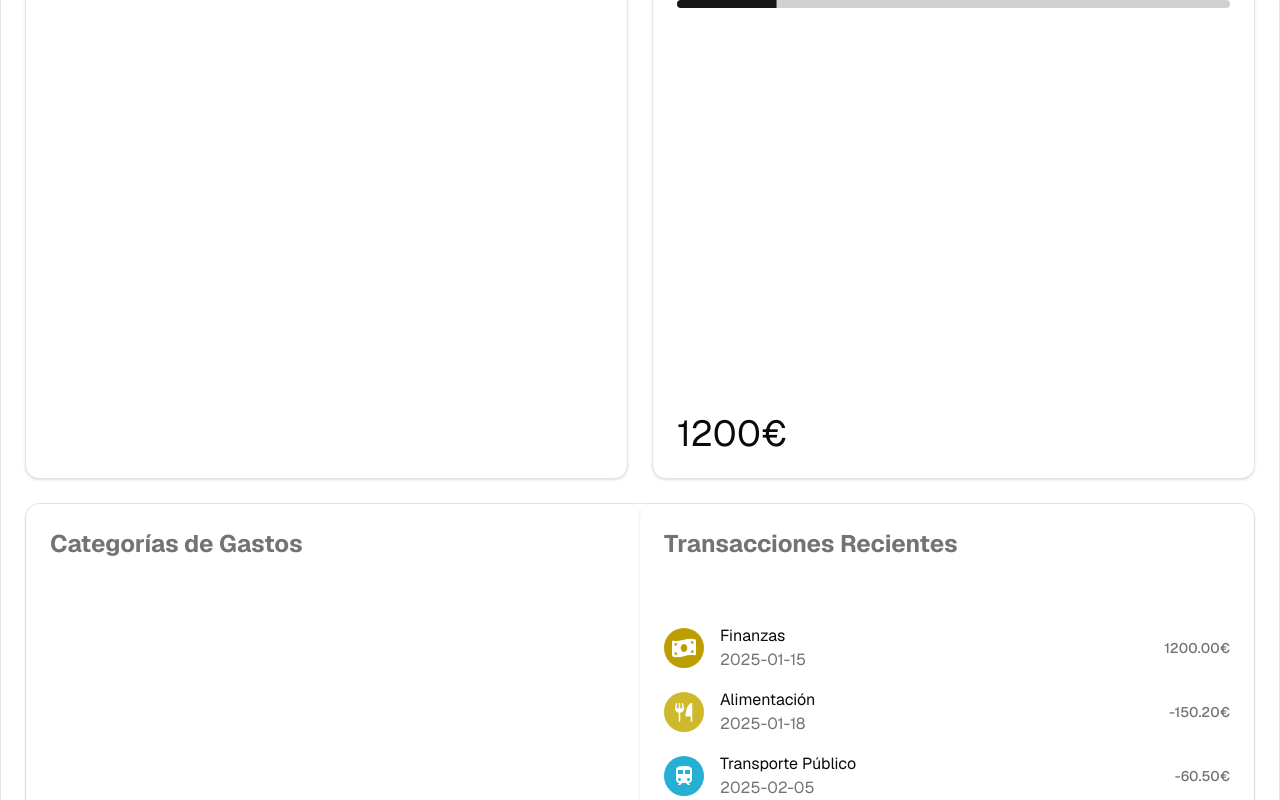
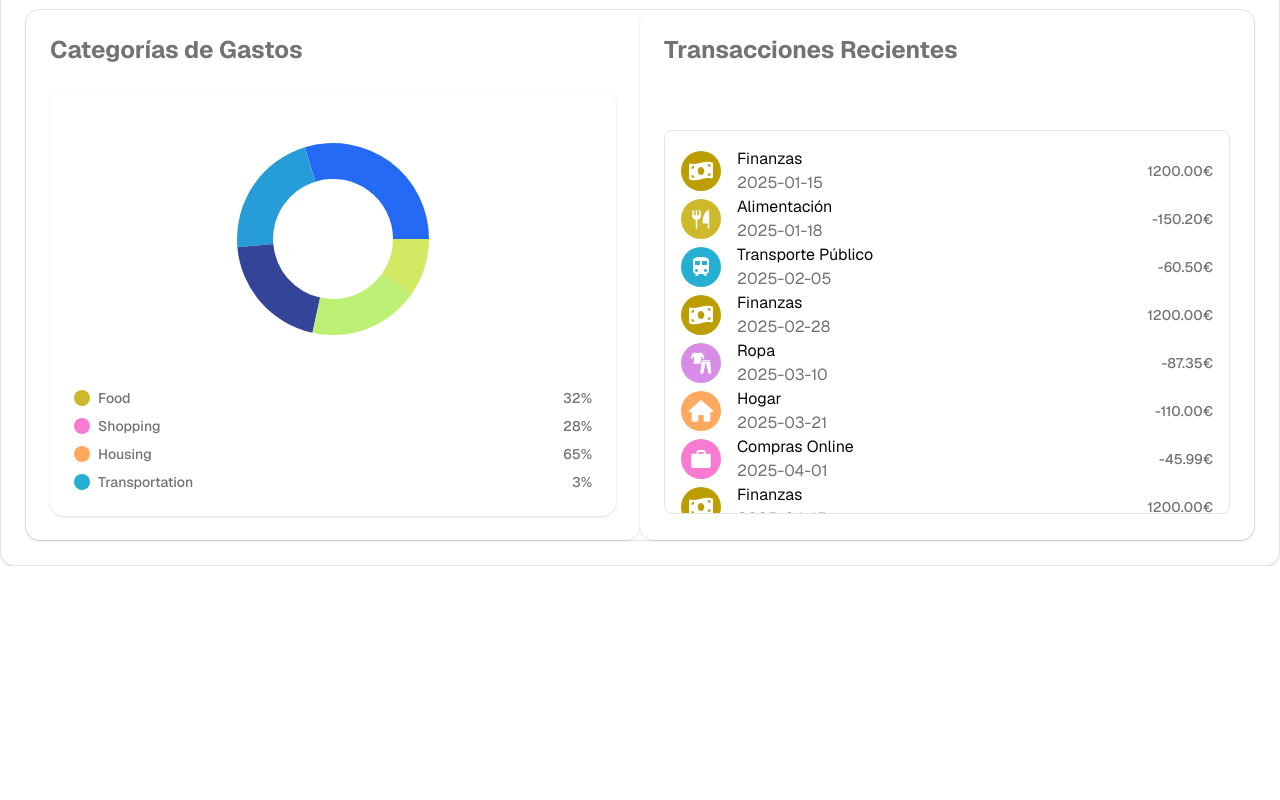
Before and after one commit to ibraSanusi/expensive-manager, a Next.js app: page /pages/dashboard in a window 1280 px wide. Shown: the part 740-1540 px from the top of the page. After the commit the page ends 1306 px from the top, so only its background shows below. Built offline with nearby package versions, Linux system fonts and the light colour scheme.

Commit message:
style: anadido escroll area para las transacciones recientes

```diff
--- /dev/null
+++ b/components/scroll-area-demo.tsx
@@ -0,0 +1,41 @@
+import * as React from "react";
+
+import { ScrollArea } from "@/components/ui/scroll-area";
+import { RecentTransaction } from "@/lib";
+
+export function RecentTransactionsSrollArea({
+  recentTransactions,
+}: {
+  recentTransactions: RecentTransaction[];
+}) {
+  return (
+    <ScrollArea className="h-96 w-full rounded-md border">
+      <ul className="p-4">
+        {recentTransactions.map((transaction) => {
+          const Icon = transaction.icon;
+
+          return (
+            <li key={transaction.categoria} className="flex items-center gap-4">
+              <div className="relative">
+                <div
+                  className="size-10 rounded-full"
+                  style={{ backgroundColor: transaction.fill }}
+                />
+                <Icon className="absolute inset-0 m-auto size-6 text-white" />
+              </div>
+              <div className="flex w-full flex-col">
+                <h3>{transaction.categoria}</h3>
+                <span className="text-muted-foreground text-md">
+                  {transaction.fecha_valor}
+                </span>
+              </div>
+              <span className="text-muted-foreground text-sm font-medium">
+                {transaction.importe.toFixed(2)}€
+              </span>
+            </li>
+          );
+        })}
+      </ul>
+    </ScrollArea>
+  );
+}
--- a/components/summary/RecentTransactions.tsx
+++ b/components/summary/RecentTransactions.tsx
@@ -2,50 +2,14 @@
 
 import { Card, CardContent, CardHeader, CardTitle } from "@/components/ui/card";
 import { useTransactionStore } from "@/lib/store/useTransactionStore";
-import { formatRecentTransactions } from "@/lib";
-
-// Ahora puedo crear un array de transacciones recientes
-// con los datos de las categorias y el icono segun la categoria
-
-// const recentTransactions = [
-//   {
-//     name: "Food",
-//     value: 45,
-//     fill: "var(--color-food)",
-//     category: "Dining",
-//     date: "Apr 24",
-//     icon: PiForkKnifeFill,
-//   },
-//   {
-//     name: "Shopping",
-//     value: 129,
-//     fill: "var(--color-shopping)",
-//     category: "Shopping",
-//     date: "Apr 22",
-//     icon: IoMdBriefcase,
-//   },
-//   {
-//     name: "Housing",
-//     value: 650,
-//     fill: "var(--color-housing)",
-//     category: "Housing",
-//     date: "Apr 20",
-//     icon: FaHouse,
-//   },
-//   {
-//     name: "Transportation",
-//     value: 30,
-//     fill: "var(--color-transportation)",
-//     category: "Housing",
-//     date: "Apr 18",
-//     icon: FaBusSimple,
-//   },
-// ];
+import { formatRecentTransactions, RecentTransaction } from "@/lib";
+import { RecentTransactionsSrollArea } from "../scroll-area-demo";
 
 export function RecentTransactions() {
   const { transactions } = useTransactionStore();
 
-  const recentTransactions = formatRecentTransactions(transactions);
+  const recentTransactions: RecentTransaction[] =
+    formatRecentTransactions(transactions);
 
   return (
     <Card className="flex flex-col gap-16 border-none">
@@ -56,33 +20,9 @@
       </CardHeader>
       <CardContent className="flex flex-col gap-3">
         <ul className="flex h-full w-full flex-col justify-center gap-4">
-          {recentTransactions.map((transaction) => {
-            const Icon = transaction.icon;
-
-            return (
-              <li
-                key={transaction.categoria}
-                className="flex items-center gap-4"
-              >
-                <div className="relative">
-                  <div
-                    className="size-10 rounded-full"
-                    style={{ backgroundColor: transaction.fill }}
-                  />
-                  <Icon className="absolute inset-0 m-auto size-6 text-white" />
-                </div>
-                <div className="flex w-full flex-col">
-                  <h3>{transaction.categoria}</h3>
-                  <span className="text-muted-foreground text-md">
-                    {transaction.fecha_valor}
-                  </span>
-                </div>
-                <span className="text-muted-foreground text-sm font-medium">
-                  {transaction.importe.toFixed(2)}€
-                </span>
-              </li>
-            );
-          })}
+          <RecentTransactionsSrollArea
+            recentTransactions={recentTransactions}
+          />
         </ul>
       </CardContent>
     </Card>
--- /dev/null
+++ b/components/ui/scroll-area.tsx
@@ -0,0 +1,48 @@
+"use client";
+
+import * as React from "react";
+import * as ScrollAreaPrimitive from "@radix-ui/react-scroll-area";
+
+import { cn } from "@/lib/utils";
+
+const ScrollArea = React.forwardRef<
+  React.ElementRef<typeof ScrollAreaPrimitive.Root>,
+  React.ComponentPropsWithoutRef<typeof ScrollAreaPrimitive.Root>
+>(({ className, children, ...props }, ref) => (
+  <ScrollAreaPrimitive.Root
+    ref={ref}
+    className={cn("relative overflow-hidden", className)}
+    {...props}
+  >
+    <ScrollAreaPrimitive.Viewport className="h-full w-full rounded-[inherit]">
+      {children}
+    </ScrollAreaPrimitive.Viewport>
+    <ScrollBar />
+    <ScrollAreaPrimitive.Corner />
+  </ScrollAreaPrimitive.Root>
+));
+ScrollArea.displayName = ScrollAreaPrimitive.Root.displayName;
+
+const ScrollBar = React.forwardRef<
+  React.ElementRef<typeof ScrollAreaPrimitive.ScrollAreaScrollbar>,
+  React.ComponentPropsWithoutRef<typeof ScrollAreaPrimitive.ScrollAreaScrollbar>
+>(({ className, orientation = "vertical", ...props }, ref) => (
+  <ScrollAreaPrimitive.ScrollAreaScrollbar
+    ref={ref}
+    orientation={orientation}
+    className={cn(
+      "flex touch-none transition-colors select-none",
+      orientation === "vertical" &&
+        "h-full w-2.5 border-l border-l-transparent p-[1px]",
+      orientation === "horizontal" &&
+        "h-2.5 flex-col border-t border-t-transparent p-[1px]",
+      className,
+    )}
+    {...props}
+  >
+    <ScrollAreaPrimitive.ScrollAreaThumb className="bg-border relative flex-1 rounded-full" />
+  </ScrollAreaPrimitive.ScrollAreaScrollbar>
+));
+ScrollBar.displayName = ScrollAreaPrimitive.ScrollAreaScrollbar.displayName;
+
+export { ScrollArea, ScrollBar };
--- a/package.json
+++ b/package.json
@@ -14,6 +14,7 @@
     "@radix-ui/react-avatar": "^1.1.9",
     "@radix-ui/react-dropdown-menu": "^2.1.14",
     "@radix-ui/react-progress": "^1.1.7",
+    "@radix-ui/react-scroll-area": "^1.2.9",
     "@radix-ui/react-slot": "^1.2.2",
     "class-variance-authority": "^0.7.1",
     "clsx": "^2.1.1",
```
Also changed, not shown: lib/models.ts (+12 -0 lines), 1 other file (tests, documents, lock files or other folders).
